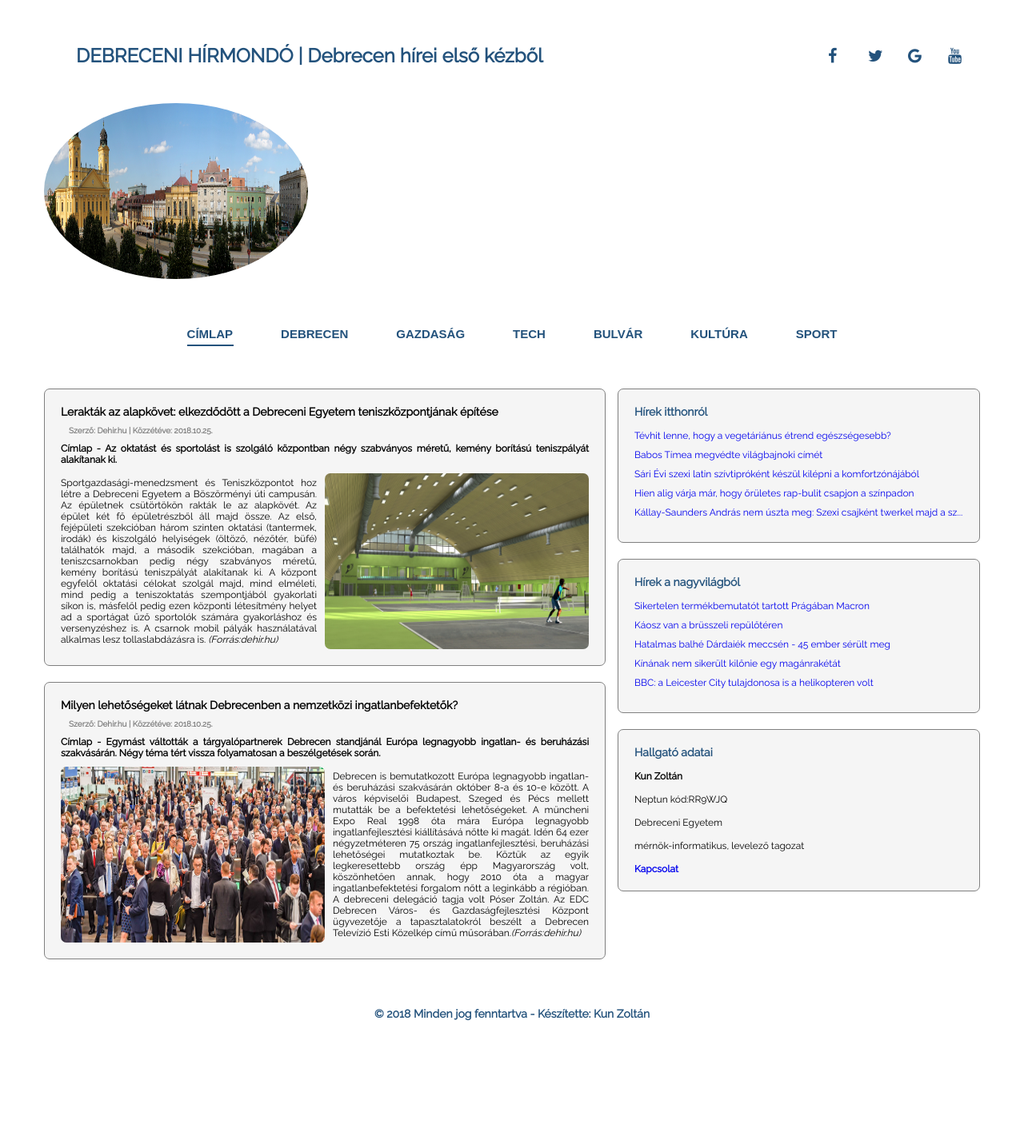
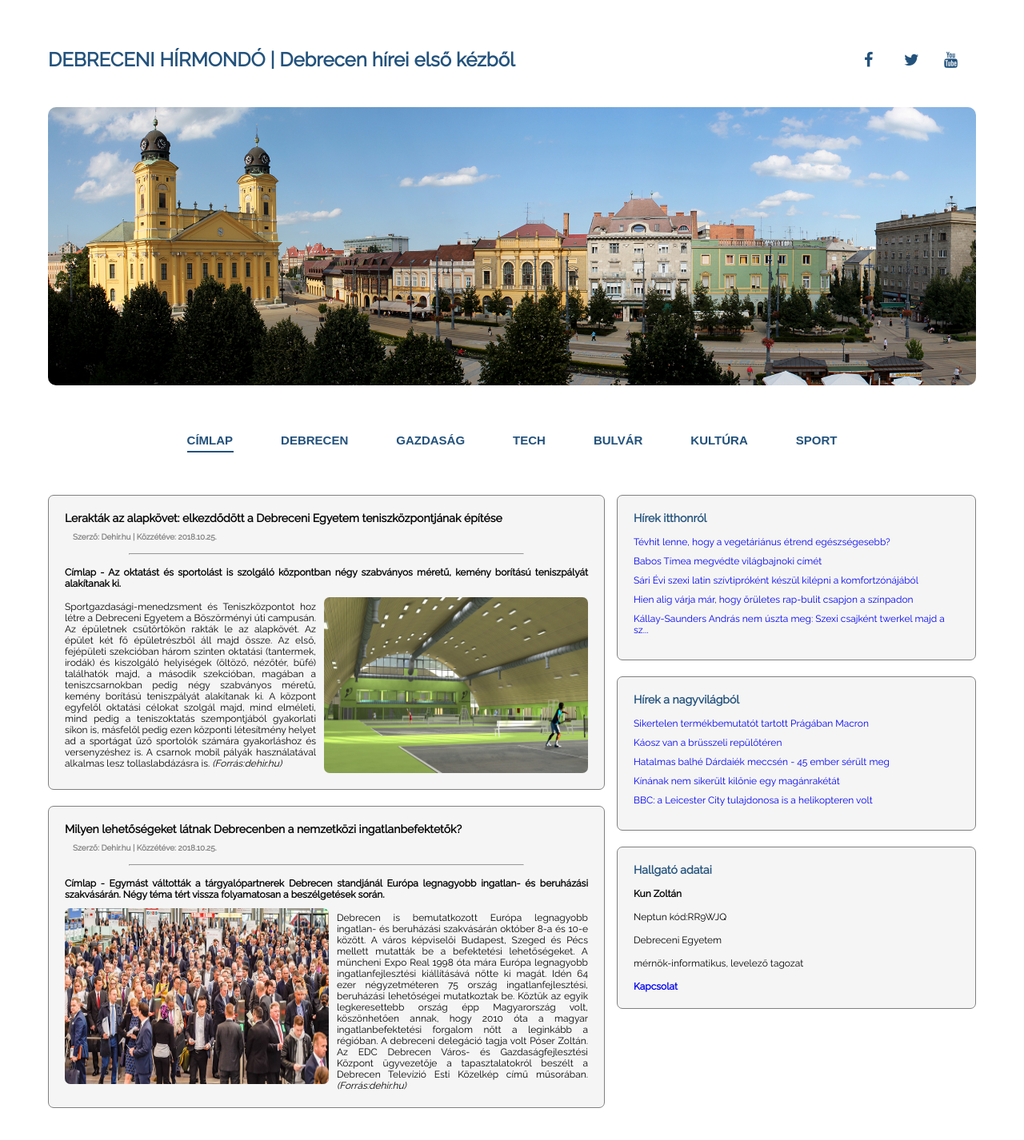
Before and after one commit to hepuka/Egyetem_Beadando_Hiroldal, a PHP site: page / in a window 1280 px wide. Shown: the top 1426 px of the page at 80% size. Before the commit the page ends 1277 px from the top, so only its background shows below. Run offline with PHP 8.4, Linux system fonts and the light colour scheme.

Commit message:
Add files via upload
upd

```diff
--- a/index.html
+++ b/index.html
@@ -35,13 +35,6 @@
                 href="https://www.twitter.com"
                 target="_blank"
                 class="fa fa-twitter"
-              ></a>
-            </li>
-            <li>
-              <a
-                href="https://www.google.com"
-                target="_blank"
-                class="fa fa-google"
               ></a>
             </li>
             <li>
@@ -94,10 +87,12 @@
               teniszközpontjának építése
             </h3>
             <h5>Szerző: Dehir.hu | Közzétéve: 2018.10.25.</h5>
+            <hr>
             <h4>
               Címlap - Az oktatást és sportolást is szolgáló központban négy
               szabványos méretű, kemény borítású teniszpályát alakítanak ki.
             </h4>
+
             <img
               class="imgright"
               src="segedanyagok/cimlap1.jpg"
@@ -128,7 +123,7 @@
             </h3>
 
             <h5>Szerző: Dehir.hu | Közzétéve: 2018.10.25.</h5>
-
+<hr>
             <h4>
               Címlap - Egymást váltották a tárgyalópartnerek Debrecen standjánál
               Európa legnagyobb ingatlan- és beruházási szakvásárán. Négy téma
@@ -161,7 +156,7 @@
             </h3>
 
             <h5>Szerző: Dehir.hu | Közzétéve: 2018.10.25.<h5/>
-
+        <hr>
             <h4>
               Debrecen - Elfogadta a közgyűlés a konzorciumi szerződés
               módosításáról szóló javaslatot, így az új feltételeknek
@@ -203,7 +198,7 @@
             </h3>
 
             <h5>Szerző: Dehir.hu | Közzétéve: 2018.10.25.</h5>
-
+        <hr>
             <h4>
               Debrecen - Így ezt a lehetőséget elvetették. A pálya még nem
               megújított részét, illetve a járműállományt jövő év végéig
@@ -243,7 +238,7 @@
             </h3>
 
             <h5>Szerző: Dehir.hu | Közzétéve: 2018.10.25.</h5>
-
+         <hr>
             <h4>
               Gazdaság - A munkaerőhiány komoly gondot okoz a vállalatoknak.
               Csak a béremelés sok esetben már nem elég ahhoz, hogy megtartsák
@@ -277,7 +272,7 @@
             <h3>Jelentős támogatást nyert a Nádudvari Élelmiszer Kft.</h3>
 
             <h5>Szerző: Dehir.hu | Közzétéve: 2018.10.25.</h5>
-
+          <hr>
             <h4>
               Gazdaság - A Nádudvari Élelmiszer Kft. nagy hangsúlyt fektet a
               minőségre, a folyamatos fejlesztésekre, a tej-, a hús- és a
@@ -312,7 +307,7 @@
             <h3>Több új technológiával készül a Samsung</h3>
 
             <h5>Szerző: Dehir.hu | Közzétéve: 2018.10.25.</h5>
-
+            <hr>
             <h4>
               Tech - Ezek között új chipek, játékosoknak szánt telefon, illetve
               kijelzőbe épített komponensek is lesznek.
@@ -344,7 +339,7 @@
             <h3>Két évnyi biztonsági frissítést ír elő a Google</h3>
 
             <h5>Szerző: Dehir.hu | Közzétéve: 2018.10.25.</h5>
-
+         <hr>
             <h4>
               Tech - Írott szerződésbe foglalja a Google az androidos biztonsági
               frissítéseket - tudta meg a The Verge. A lécet is lejjebb engedi a
@@ -385,7 +380,7 @@
             <h3>Hajdu Steve a saját maga rajongója</h3>
 
             <h5>Szerző: Dehir.hu | Közzétéve: 2018.10.25.</h5>
-
+          <hr>
             <h4>
               Bulvár - Óriási siker volt tavaly az Álomutazó című mesemusical,
               amit idén karácsony környékén újra színpadra állítanak az ismert
@@ -409,7 +404,7 @@
             <h3>Megható képekkel ünnepelnek a Barátok közt sztárjai</h3>
 
             <h5>Szerző: Dehir.hu | Közzétéve: 2018.10.25.</h5>
-
+            <hr>
             <h4>
               Bulvár - Húsz évvel ezelőtt, 1998. október 26-án került
               televízióba a Barátok közt első része.
@@ -430,7 +425,7 @@
             <h3>Igazi sikerdarab ősbemutatójára készül a Csokonai Színház</h3>
 
             <h5>Szerző: Dehir.hu | Közzétéve: 2018.10.25.</h5>
-
+ <hr>
             <h4>
               Kultúra - A Deszka fesztiválon aratott sikert látva döntött úgy a
               színház, hogy felveszi repertoárjába a Mintapinty című darabot.
@@ -465,7 +460,7 @@
             <h3>Újra megnézhetnek két sikerdarabot a debreceni nézők</h3>
 
             <h5>Szerző: Dehir.hu | Közzétéve: 2018.10.25.</h5>
-
+         <hr>
             <h4>
               Kultúra – A Macskajáték és George Sand is visszatér: az egyiket a
               Csokonaiban láthatjuk, a másik darabot a stúdióban.
@@ -499,7 +494,7 @@
             </h3>
 
             <h5>Szerző: Dehir.hu | Közzétéve: 2018.10.25.</h5>
-
+         <hr>
             <h4>
               Sport - Ismét súlyos sérülést szenvedett a DVSC egyik edzésen
               Bereczki Dániel. Megint hosszú kihagyás vár rá.
@@ -528,7 +523,7 @@
             </h3>
 
             <h5>Szerző: Dehir.hu | Közzétéve: 2018.10.25.</h5>
-
+        <hr>
             <h4>
               Sport - Jobban játszott a Loki az NB I újonca ellen, mint pénteken
               este. Nagyobb is lett a különbség a Magyar Kupa mérkőzésen.
--- a/style.css
+++ b/style.css
@@ -14,18 +14,17 @@ body {
   font-size: 12px;
 }
 
-img {
-  width: 330px;
-  height: 220px;
-}
-
 .container {
   max-width: 1200px;
   height: 100vh;
   margin: 5vh auto 0 auto;
   display: flex;
   flex-direction: column;
-  padding: 15px;
+  padding: 20px;
+}
+
+hr {
+  margin: 15px 80px;
 }
 
 /*--------------CÍM---------------*/
@@ -37,10 +36,6 @@ img {
   align-items: center;
   margin-bottom: 15px;
   color: var(--basic_color);
-}
-
-.title h1 {
-  margin-left: 40px;
 }
 
 .title .icons ul {
@@ -67,15 +62,14 @@ img {
 /*--------------HEADER---------------*/
 
 .header {
-  width: 100%;
   display: flex;
   flex-direction: column;
-  justify-content: flex-start;
+  justify-content: center;
   margin-top: 30px;
 }
 
 .header img {
-  border-radius: 50%;
+  border-radius: 10px;
 }
 
 .header .tab {
@@ -152,6 +146,7 @@ img {
 .card h4 {
   text-align: justify;
   margin-bottom: 10px;
+  margin-top: 10px;
 }
 
 .card p {
@@ -162,12 +157,16 @@ img {
   float: right;
   margin-left: 10px;
   border-radius: 7px;
+  width: 330px;
+  height: 220px;
 }
 
 .card .imgleft {
   float: left;
   margin-right: 10px;
   border-radius: 7px;
+  width: 330px;
+  height: 220px;
 }
 
 .card .imgcenter {
@@ -226,7 +225,8 @@ p {
 }
 
 @media screen and (max-width: 1024px) {
-  img {
+  .card .imgright,
+  .card .imgleft {
     height: 100%;
     width: 100%;
     margin-bottom: 10px;
```
